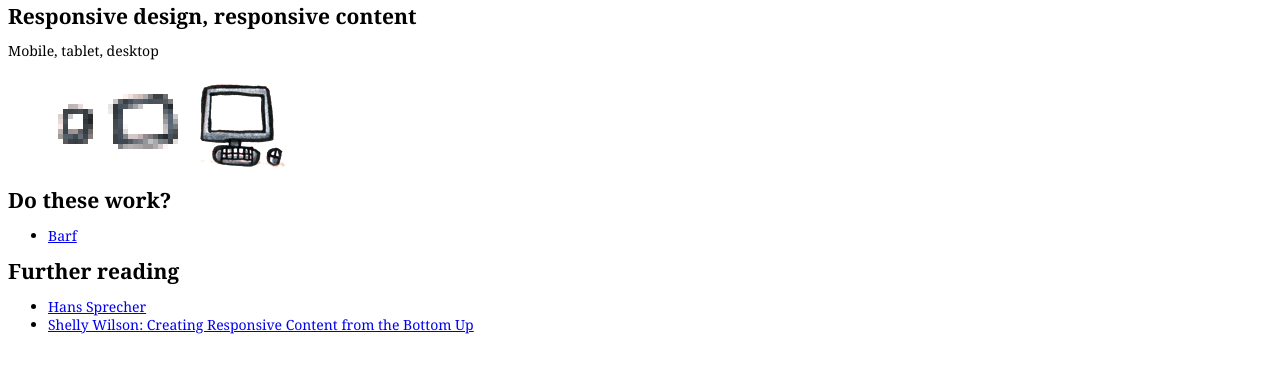
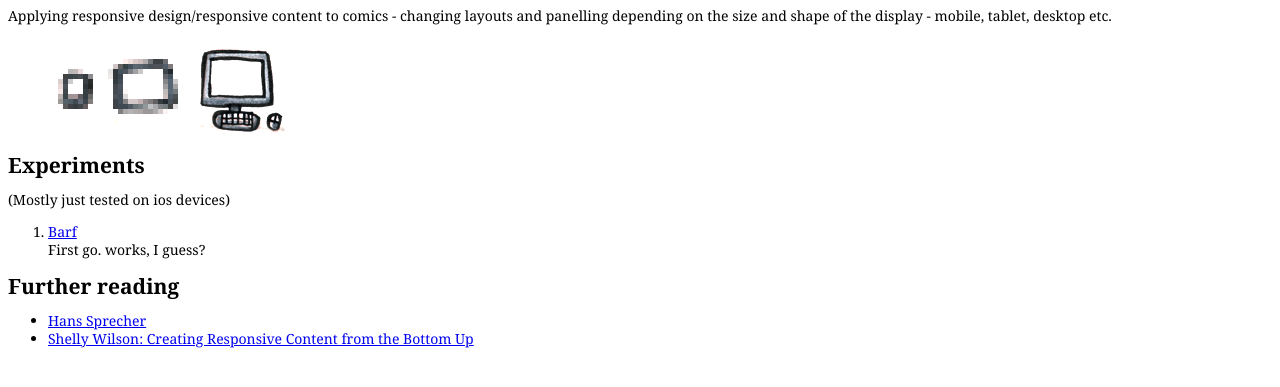
Before and after one commit to andrewfulton/responsive-comics, a plain HTML site: page index.html in a window 1280 px wide. Shown: the part 49-436 px from the top of the page. Drawn offline with Linux system fonts and the light colour scheme.

Commit message:
fiddled with soem copy

```diff
--- a/index.html
+++ b/index.html
@@ -19,17 +19,17 @@
 
     <div class='page'>
       <h1>Responsive Comics?</h1>
-      <h2>Responsive design, responsive content</h2>
-      <p>Mobile, tablet, desktop</p>
+      <p>Applying responsive design/responsive content to comics - changing layouts and panelling depending on the size and shape of the display - mobile, tablet, desktop etc.</p>
       <figure id="indicators">
       	<div id="mobile-indicator"></div>
       	<div id="tablet-indicator"></div>
       	<div id="desktop-indicator"></div>
       </figure>
-      <h2>Do these work?</h2>
-        <ul>
-          <li><a href="./barf/">Barf</a></li>
-        </ul>
+      <h2>Experiments</h2>
+      <p>(Mostly just tested on ios devices)</p>
+        <ol>
+          <li><a href="./barf/">Barf</a><br/>First go. works, I guess?</li>
+        </ol>
       <h2>Further reading</h2>
         <ul>
         	<li><a href="http://www.hanssprecher.com/responsive-content-revisited.html">Hans Sprecher</a></li>
```
